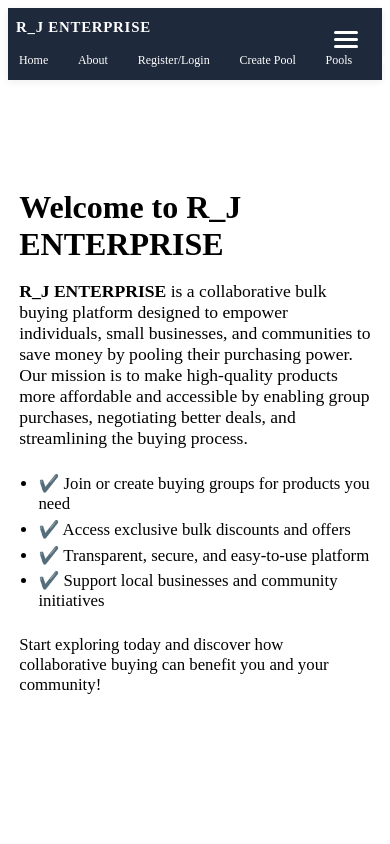
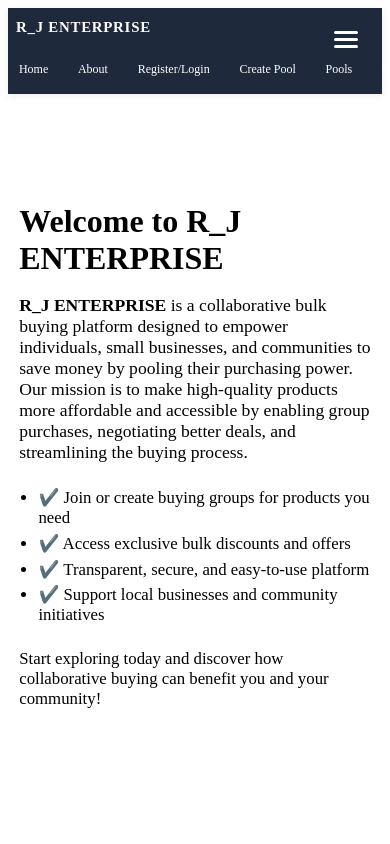
Before and after one commit to rotji/R_J-ENTERPRISE, a React (Vite) app in the folder frontend/: page / in a window 390 px wide. Shown: the top 844 px of the page. Built offline with nearby package versions, Linux system fonts and the light colour scheme.

Commit message:
Fix: Improve mobile header layout
- Reduced the gap between navigation links on mobile devices to bring them closer together.
- Increased the header height on mobile to ensure all links are visible and properly displayed.

```diff
--- a/frontend/styles/header.module.css
+++ b/frontend/styles/header.module.css
@@ -25,6 +25,7 @@
     flex-direction: column;
     align-items: flex-start;
     padding: 0.5rem 0.5rem;
+    min-height: 70px; /* Increased height for mobile */
   }
   .centerNav {
     width: 100%;
@@ -33,7 +34,7 @@
   }
   .navList {
     flex-direction: row;
-    gap: 0.3rem;
+    gap: 0.1rem; /* Reduced gap for mobile */
     width: 100%;
     overflow-x: visible;
     align-items: center;
```
